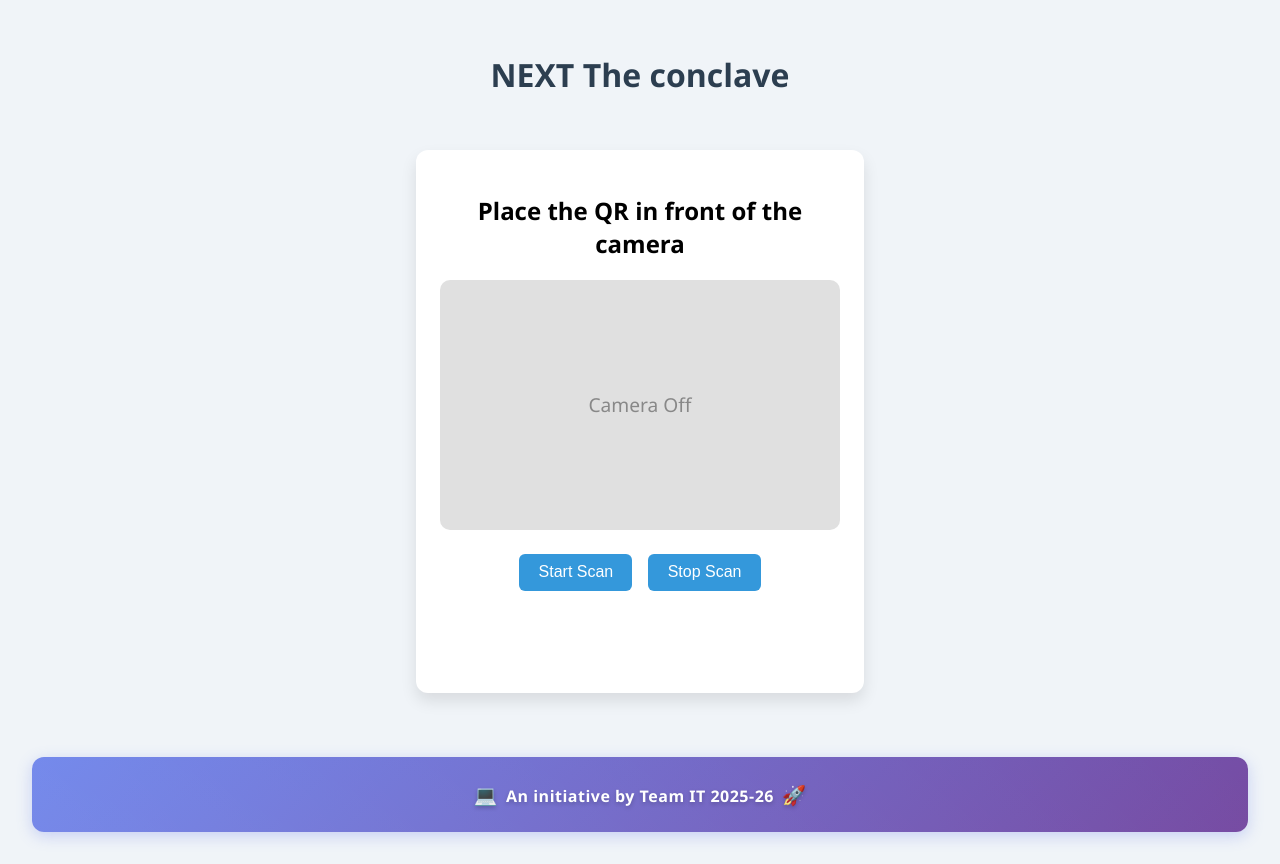
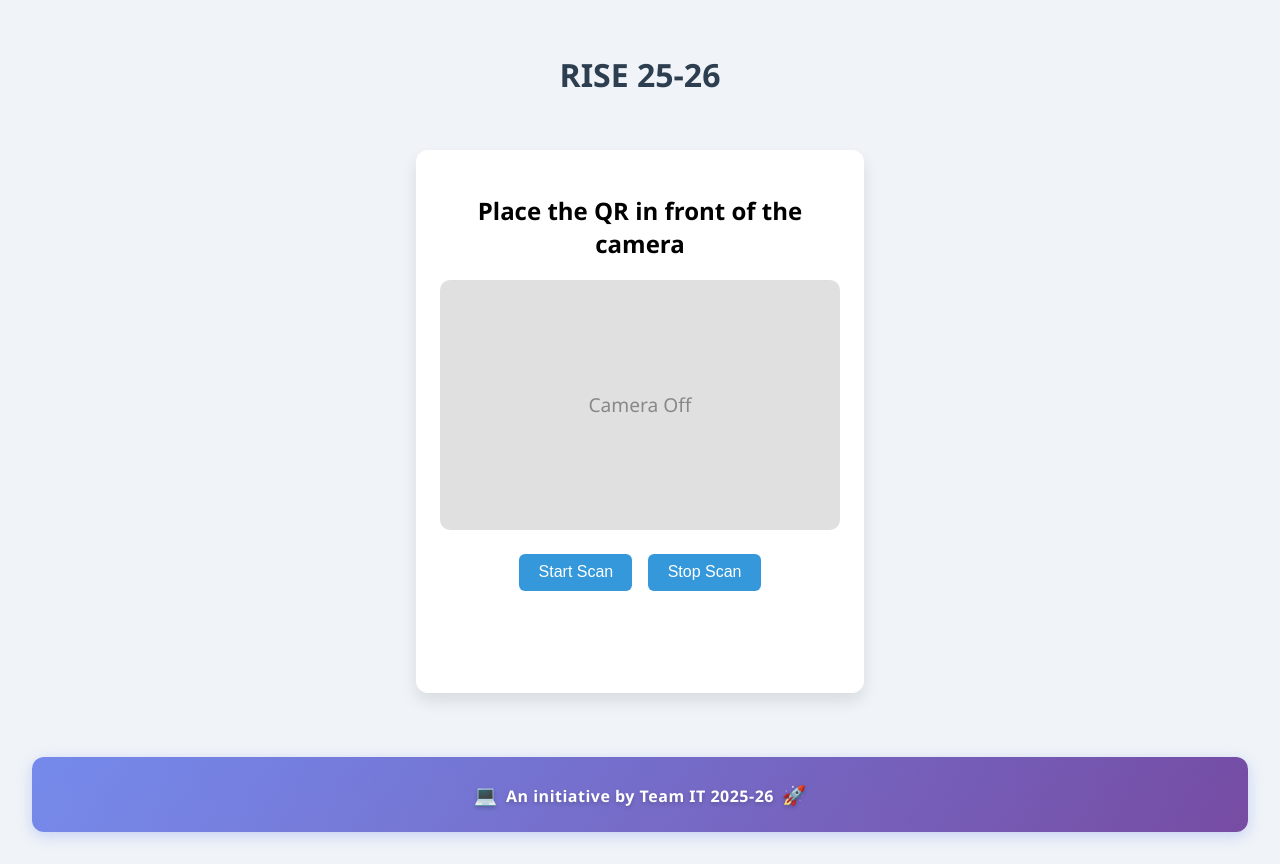
Before and after one commit to AkashP12/attendance-marker, a React (Vite) app in the folder qr-attendance-client/: page / in a window 1280 px wide. Built offline with nearby package versions, Linux system fonts and the light colour scheme.

Commit message:
changes for rise

```diff
--- a/qr-attendance-client/src/App.jsx
+++ b/qr-attendance-client/src/App.jsx
@@ -37,7 +37,7 @@ function App() {
 
   return (
     <div className="container">
-      <h1>NEXT The conclave</h1>
+      <h1>RISE 25-26</h1>
 
       <div className="card">
         <h2>Place the QR in front of the camera</h2>
```
